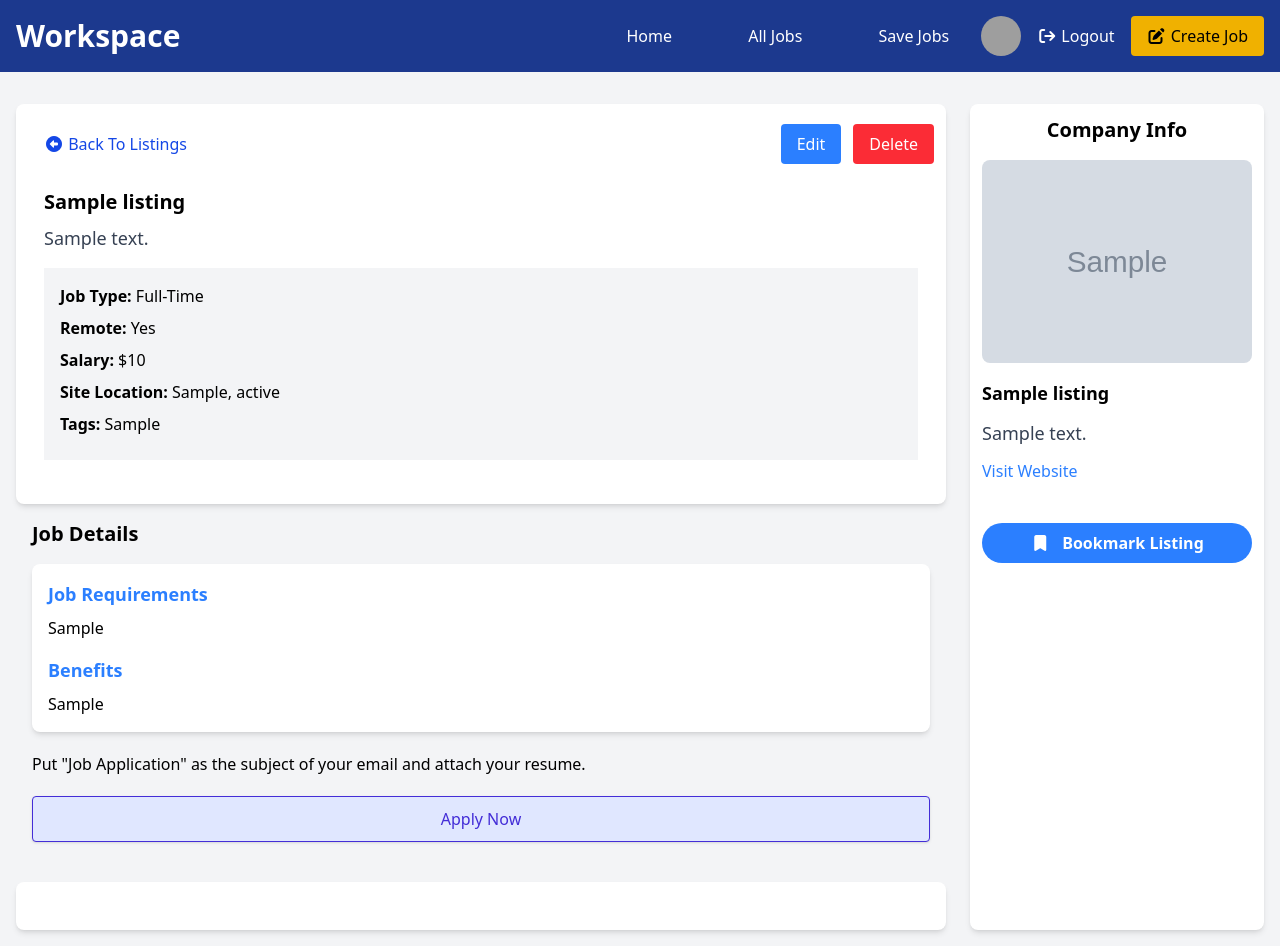
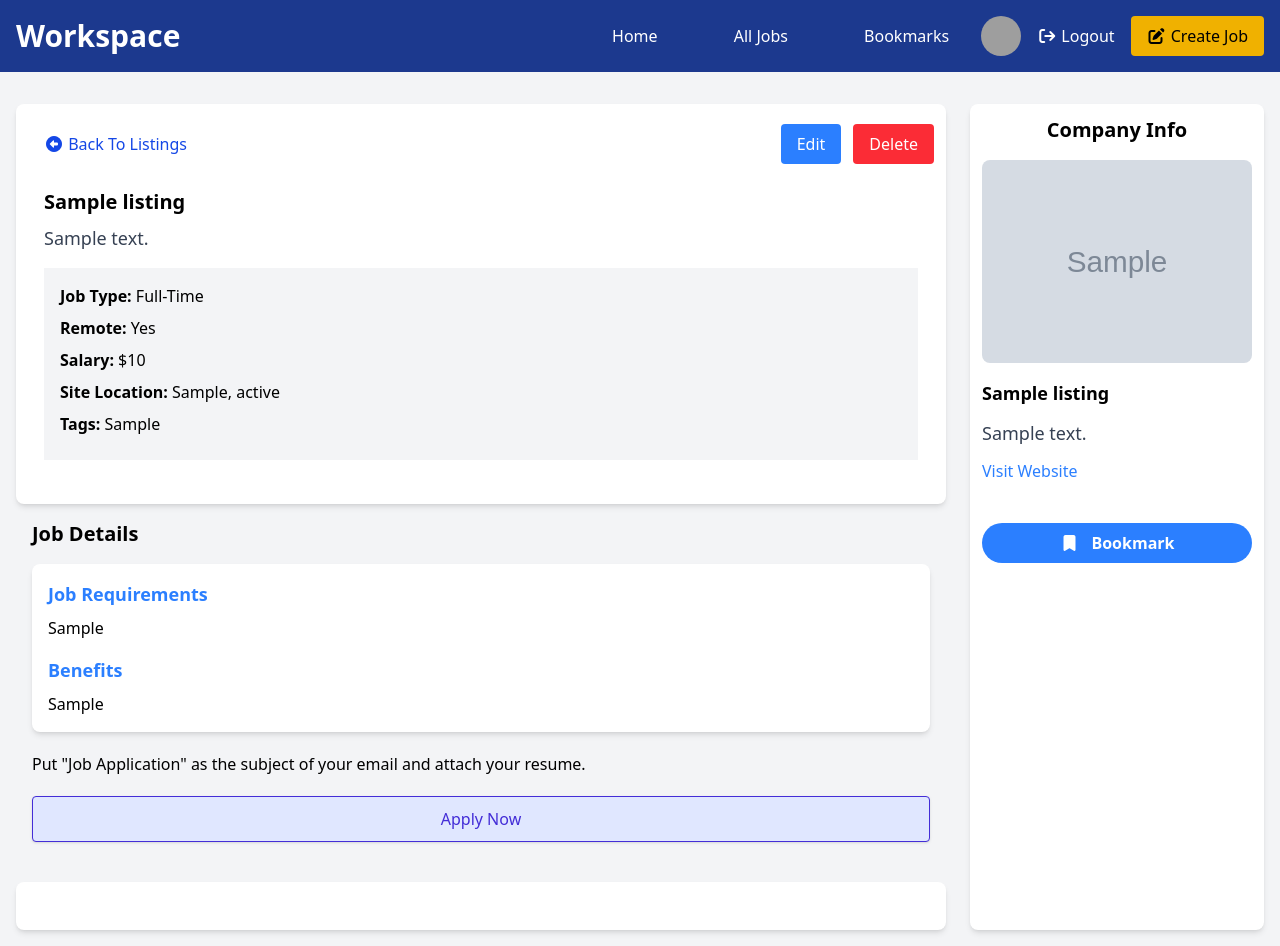
Before and after one commit to Chriswilliams231/Workspace, a Laravel app: page /jobs/1 in a window 1280 px wide. Run offline with Laravel 12, Linux system fonts and the light colour scheme; a user stored in the database is signed in; data comes from the database, SQL or seed files in the repository; tables that the repository leaves empty hold one stand-in row (values such as "Sample post"); grey boxes marked "Sample" are stand-in pictures; style sheets or scripts are compiled from the project's sources; parts of the project's set-up code (start-up, migrations or seed data) failed here and were passed over; some libraries are stand-ins or nearby versions; grey boxes are pictures that could not be loaded.

Commit message:
updating bookmarks

```diff
--- a/app/Http/Controllers/JobController.php
+++ b/app/Http/Controllers/JobController.php
@@ -18,7 +18,7 @@ class JobController extends Controller
      */
     public function index()
     {
-        $jobs = Job::simplePaginate(6);
+        $jobs = Job::latest()->simplePaginate(6);
 
         return view('jobs.index')->with('jobs', $jobs);
     }
--- a/resources/views/components/header.blade.php
+++ b/resources/views/components/header.blade.php
@@ -8,7 +8,7 @@
              <x-nav-link url="/" :active="request()->is('/')">Home</x-nav-link>
              <x-nav-link url="/jobs" :active="request()->is('jobs')">All Jobs</x-nav-link>
              @auth
-                 <x-nav-link url="/bookmarks" :active="request()->is('bookmarks')">Save Jobs</x-nav-link>
+                 <x-nav-link url="/bookmarks" :active="request()->is('bookmarks')">Bookmarks</x-nav-link>
                  {{-- <x-nav-link url="/dashboard" :active="request()->is('dashboard')" icon="gauge">Dashboard</x-nav-link> --}}
 
                  <div class="flex items-center space-x-3">
@@ -38,7 +38,7 @@
          class="md:hidden bg-blue-900 text-white mt-5 pb-4 space-y-2">
          <x-nav-link url="/jobs" :active="request()->is('jobs')" :mobile="true">All Jobs</x-nav-link>
          @auth
-             <x-nav-link url="/bookmarks" :active="request()->is('bookmarks')" :mobile="true">Save Jobs</x-nav-link>
+             <x-nav-link url="/bookmarks" :active="request()->is('bookmarks')" :mobile="true">Bookmarks</x-nav-link>
              <x-nav-link url="/dashboard" :active="request()->is('dashboard')" icon="gauge" :mobile="true">Dashboard</x-nav-link>
              <x-button-link url="/jobs/create" icon="edit" :block="true">Create Job</x-button-link>
              <x-logout-form />
--- a/resources/views/jobs/show.blade.php
+++ b/resources/views/jobs/show.blade.php
@@ -103,10 +103,24 @@
             @if ($job->company_website)
                 <a href="{{ $job->company_website }}" target="_blank" class="text-blue-500">Visit Website</a>
             @endif
-            <a href=""
+            {{-- Bookmark Button --}}
+            @guest
+                <p class="mt-10 bg-gray-200 text-gray-700 font font-bold w-full py-2 px-4 rounded-ful text-center">
+                    <i class="fas fa-info-circle mr-3"></i> Login to bookmark
+                </p>
+            @else
+                <form method="POST" action="{{ route('bookmarks.store', $job->id) }}" class="mt-10">
+                    @csrf
+                    <button
+                        class="bg-blue-500 hover:bg-blue-600 text-white font-bold w-full py-2 px-4 rounded-full flex items-center justify-center">
+                        <i class="fas fa-bookmark mr-3"></i> Bookmark
+                    </button>
+                </form>
+            @endguest
+            {{-- <a href=""
                 class="mt-10 bg-blue-500 hover:bg-blue-600 text-white font-bold w-full py-2 px-4 rounded-full flex items-center justify-center"><i
                     class="fas fa-bookmark mr-3"></i> Bookmark
-                Listing</a>
+                Listing</a> --}}
         </aside>
     </div>
 </x-layout>
--- a/routes/web.php
+++ b/routes/web.php
@@ -33,4 +33,5 @@ Route::put('/profile', [ProfileController::class, 'update'])->name('profile.upda
 
 Route::middleware('auth')->group(function() {
 Route::get('/bookmarks', [BookmarkController::class, 'index'])->name('bookmarks.index');
+Route::post('/bookmarks/{job}', [BookmarkController::class, 'store'])->name('bookmarks.store');
 });
```
Also changed, not shown: app/Http/Controllers/BookmarkController.php (+21 -1 lines).
